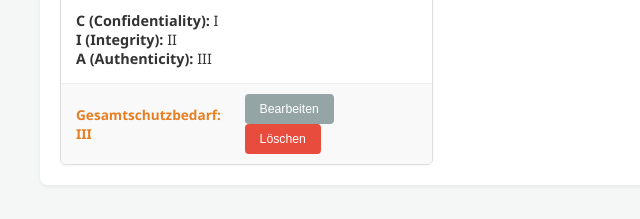
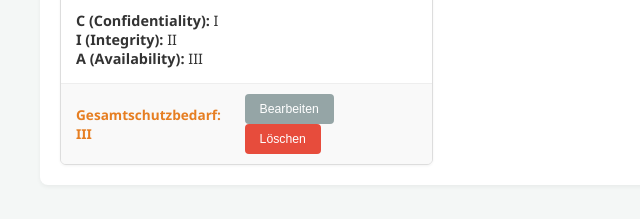
Before and after one commit to SCHUNK-SE-Co-KG/TARATool, a plain HTML site: page index.html in a window 1280 px wide. Both pictures are taken after a click on the button "Assets". Shown: the part 568-787 px from the top of the page, 0-640 px from the left. Drawn offline with Linux system fonts and the light colour scheme.

Commit message:
Methode Vorbereitet. Umsetzung kann dann starten

```diff
--- a/analysis_core.js
+++ b/analysis_core.js
@@ -1,3 +1,4 @@
+
 // =============================================================
 // --- UI UPDATES & ALLGEMEINE FUNKTIONEN ---
 // =============================================================
--- a/assets.js
+++ b/assets.js
@@ -1,3 +1,4 @@
+
 // =============================================================
 // --- ASSET LOGIK (CRUD) ---
 // =============================================================
@@ -33,7 +34,7 @@ function renderAssets(analysis) {
                 <ul style="list-style: none; padding: 0; margin: 5px 0 0 0;">
                     <li><strong title="Confidentiality">C (Confidentiality):</strong> ${asset.confidentiality}</li>
                     <li><strong title="Integrity">I (Integrity):</strong> ${asset.integrity}</li>
-                    <li><strong title="Authenticity">A (Authenticity):</strong> ${asset.authenticity}</li>
+                    <li><strong title="Authenticity">A (Availability):</strong> ${asset.authenticity}</li>
                 </ul>
             </div>
             <div class="asset-card-footer">
```
Also changed, not shown: index.html (+1 -0 lines), 1 other file.
